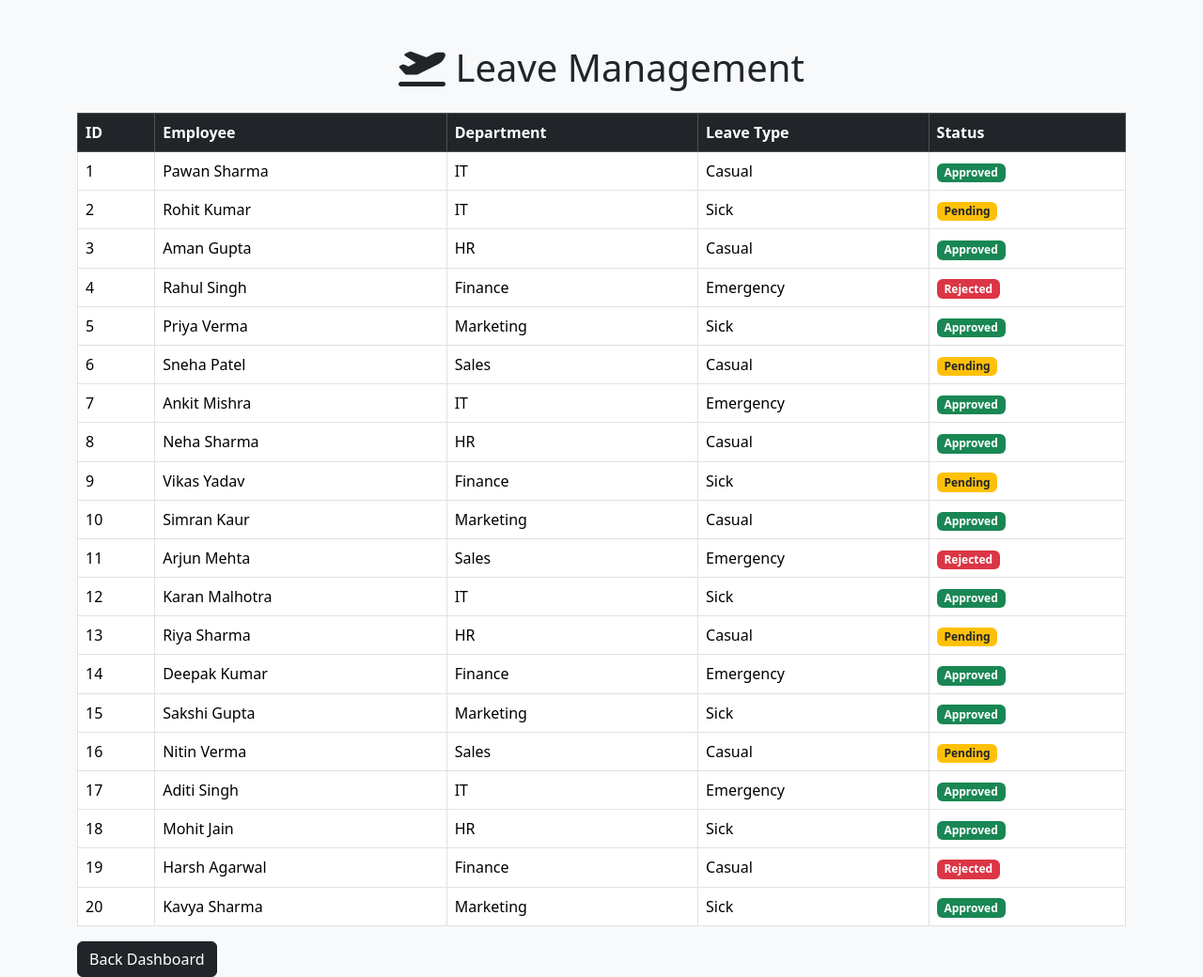
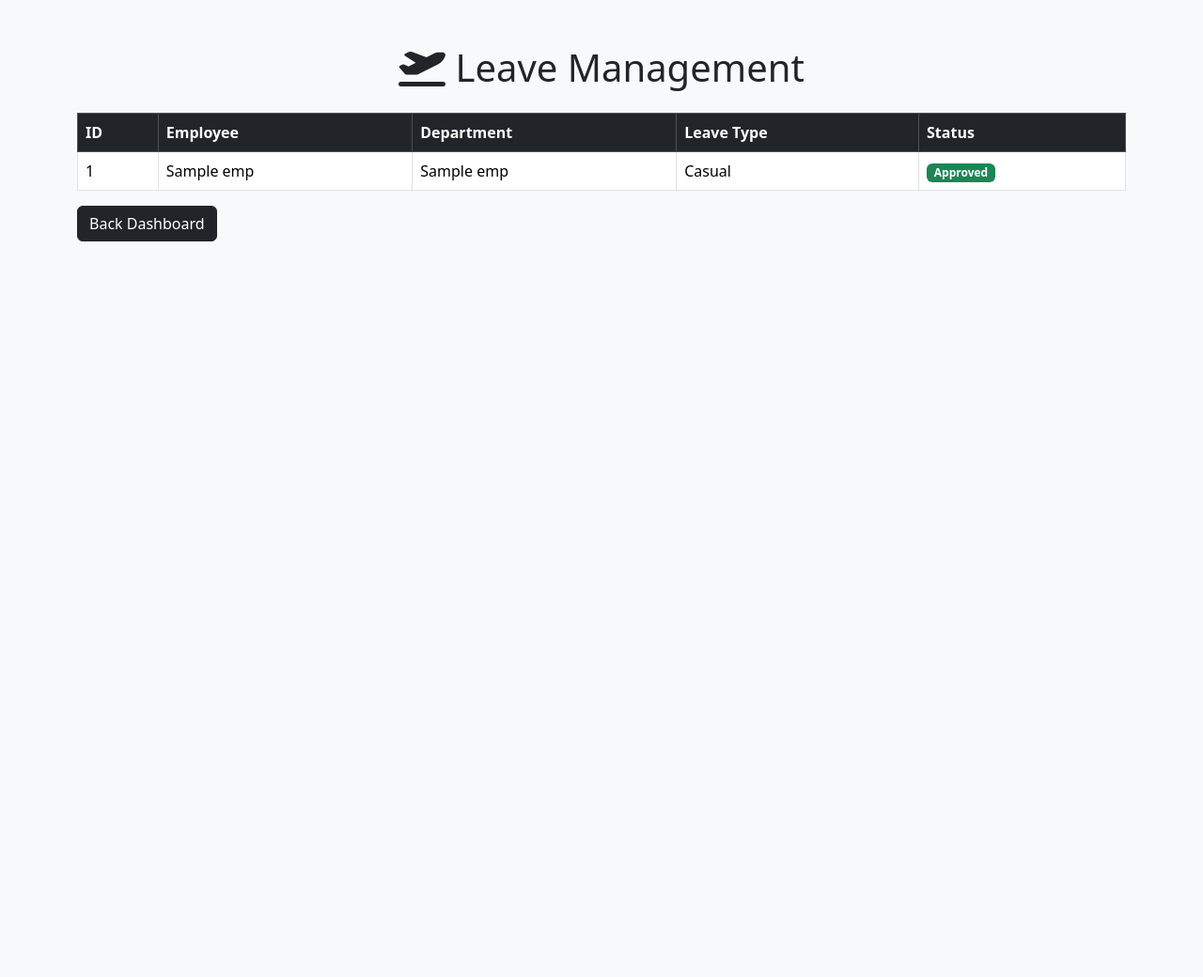
Before and after one commit to imxyz23/Employee-Management-System, a Flask app: template templates/leave.html in a window 1280 px wide. Shown: the whole page at 94% size. After the commit the page ends 257 px from the top, so only its background shows below. Run offline with Flask 3, Linux system fonts and the light colour scheme; the template is opened without the code that fills it: most values are stand-ins (such as "Sample title", 1, 10 or a date in 2020); some libraries are stand-ins or nearby versions.

Commit message:
Updated attendance leave and payroll

```diff
--- a/templates/leave.html
+++ b/templates/leave.html
@@ -38,26 +38,61 @@ Leave Management
 
 <tbody>
 
-<tr><td>1</td><td>Pawan Sharma</td><td>IT</td><td>Casual</td><td><span class="badge bg-success">Approved</span></td></tr>
-<tr><td>2</td><td>Rohit Kumar</td><td>IT</td><td>Sick</td><td><span class="badge bg-warning text-dark">Pending</span></td></tr>
-<tr><td>3</td><td>Aman Gupta</td><td>HR</td><td>Casual</td><td><span class="badge bg-success">Approved</span></td></tr>
-<tr><td>4</td><td>Rahul Singh</td><td>Finance</td><td>Emergency</td><td><span class="badge bg-danger">Rejected</span></td></tr>
-<tr><td>5</td><td>Priya Verma</td><td>Marketing</td><td>Sick</td><td><span class="badge bg-success">Approved</span></td></tr>
-<tr><td>6</td><td>Sneha Patel</td><td>Sales</td><td>Casual</td><td><span class="badge bg-warning text-dark">Pending</span></td></tr>
-<tr><td>7</td><td>Ankit Mishra</td><td>IT</td><td>Emergency</td><td><span class="badge bg-success">Approved</span></td></tr>
-<tr><td>8</td><td>Neha Sharma</td><td>HR</td><td>Casual</td><td><span class="badge bg-success">Approved</span></td></tr>
-<tr><td>9</td><td>Vikas Yadav</td><td>Finance</td><td>Sick</td><td><span class="badge bg-warning text-dark">Pending</span></td></tr>
-<tr><td>10</td><td>Simran Kaur</td><td>Marketing</td><td>Casual</td><td><span class="badge bg-success">Approved</span></td></tr>
-<tr><td>11</td><td>Arjun Mehta</td><td>Sales</td><td>Emergency</td><td><span class="badge bg-danger">Rejected</span></td></tr>
-<tr><td>12</td><td>Karan Malhotra</td><td>IT</td><td>Sick</td><td><span class="badge bg-success">Approved</span></td></tr>
-<tr><td>13</td><td>Riya Sharma</td><td>HR</td><td>Casual</td><td><span class="badge bg-warning text-dark">Pending</span></td></tr>
-<tr><td>14</td><td>Deepak Kumar</td><td>Finance</td><td>Emergency</td><td><span class="badge bg-success">Approved</span></td></tr>
-<tr><td>15</td><td>Sakshi Gupta</td><td>Marketing</td><td>Sick</td><td><span class="badge bg-success">Approved</span></td></tr>
-<tr><td>16</td><td>Nitin Verma</td><td>Sales</td><td>Casual</td><td><span class="badge bg-warning text-dark">Pending</span></td></tr>
-<tr><td>17</td><td>Aditi Singh</td><td>IT</td><td>Emergency</td><td><span class="badge bg-success">Approved</span></td></tr>
-<tr><td>18</td><td>Mohit Jain</td><td>HR</td><td>Sick</td><td><span class="badge bg-success">Approved</span></td></tr>
-<tr><td>19</td><td>Harsh Agarwal</td><td>Finance</td><td>Casual</td><td><span class="badge bg-danger">Rejected</span></td></tr>
-<tr><td>20</td><td>Kavya Sharma</td><td>Marketing</td><td>Sick</td><td><span class="badge bg-success">Approved</span></td></tr>
+{% for emp in employees %}
+
+<tr>
+
+<td>{{ emp[0] }}</td>
+
+<td>{{ emp[1] }}</td>
+
+<td>{{ emp[2] }}</td>
+
+<td>
+
+{% if loop.index % 3 == 0 %}
+
+Emergency
+
+{% elif loop.index % 2 == 0 %}
+
+Sick
+
+{% else %}
+
+Casual
+
+{% endif %}
+
+</td>
+
+<td>
+
+{% if loop.index % 4 == 0 %}
+
+<span class="badge bg-warning text-dark">
+Pending
+</span>
+
+{% elif loop.index % 5 == 0 %}
+
+<span class="badge bg-danger">
+Rejected
+</span>
+
+{% else %}
+
+<span class="badge bg-success">
+Approved
+</span>
+
+{% endif %}
+
+</td>
+
+</tr>
+
+{% endfor %}
 
 </tbody>
 
```
Also changed, not shown: templates/attendance.html (+31 -20 lines), templates/payroll.html (+21 -20 lines).
